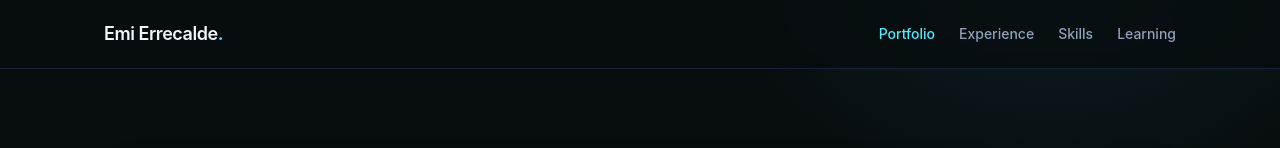
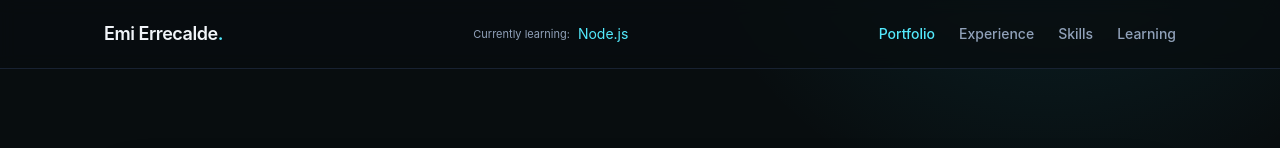
Before and after one commit to eerrecalde/emis-portfolio, a React (Vite) app: page / in a window 1280 px wide. Shown: the top 148 px of the page. Built offline with nearby package versions, Linux system fonts and the light colour scheme.

Commit message:
feat: show current learning in header

```diff
--- a/src/App.tsx
+++ b/src/App.tsx
@@ -1,9 +1,20 @@
+import { useQuery } from '@tanstack/react-query';
 import { SiteLayout } from './components/SiteLayout';
+import { currentLearningItems } from './data/learning';
+import { fetchLearning } from './data/portfolio';
 import { PortfolioRoutes } from './pages/PortfolioRoutes';
 
 export default function App() {
+  const learningQuery = useQuery({
+    queryKey: ['learning'],
+    queryFn: fetchLearning,
+    staleTime: Infinity,
+  });
+
   return (
-    <SiteLayout>
+    <SiteLayout
+      currentLearning={currentLearningItems(learningQuery.data?.items ?? [])}
+    >
       <PortfolioRoutes />
     </SiteLayout>
   );
--- a/src/components/SiteLayout.tsx
+++ b/src/components/SiteLayout.tsx
@@ -1,7 +1,11 @@
 import { useEffect, type ReactNode } from 'react';
 import { NavLink, useLocation } from 'react-router';
+import type { LearningItem } from '../types/portfolio';
 
-type SiteLayoutProps = { children: ReactNode };
+type SiteLayoutProps = {
+  children: ReactNode;
+  currentLearning?: LearningItem[];
+};
 
 function ScrollToTop() {
   const { pathname } = useLocation();
@@ -13,7 +17,10 @@ function ScrollToTop() {
   return null;
 }
 
-export function SiteLayout({ children }: SiteLayoutProps) {
+export function SiteLayout({
+  children,
+  currentLearning = [],
+}: SiteLayoutProps) {
   return (
     <div className="min-h-screen text-slate-100">
       <ScrollToTop />
@@ -31,6 +38,26 @@ export function SiteLayout({ children }: SiteLayoutProps) {
           >
             Emi Errecalde<span className="text-cyan-300">.</span>
           </NavLink>
+          {currentLearning.length > 0 ? (
+            <p className="hidden items-center gap-2 lg:flex">
+              <span className="text-[11px] font-normal text-slate-400">
+                Currently learning:
+              </span>
+              {currentLearning.map((item, index) => (
+                <span
+                  className="text-sm font-normal text-cyan-300"
+                  key={item.id}
+                >
+                  {index > 0 ? (
+                    <span aria-hidden="true" className="mr-2 text-cyan-300/60">
+                      ·
+                    </span>
+                  ) : null}
+                  {item.shortDisplayName ?? item.displayName}
+                </span>
+              ))}
+            </p>
+          ) : null}
           <nav
             className="flex items-center gap-4 sm:gap-6"
             aria-label="Primary navigation"
```
Also changed, not shown: 2 other files (tests, documents, lock files or other folders).
